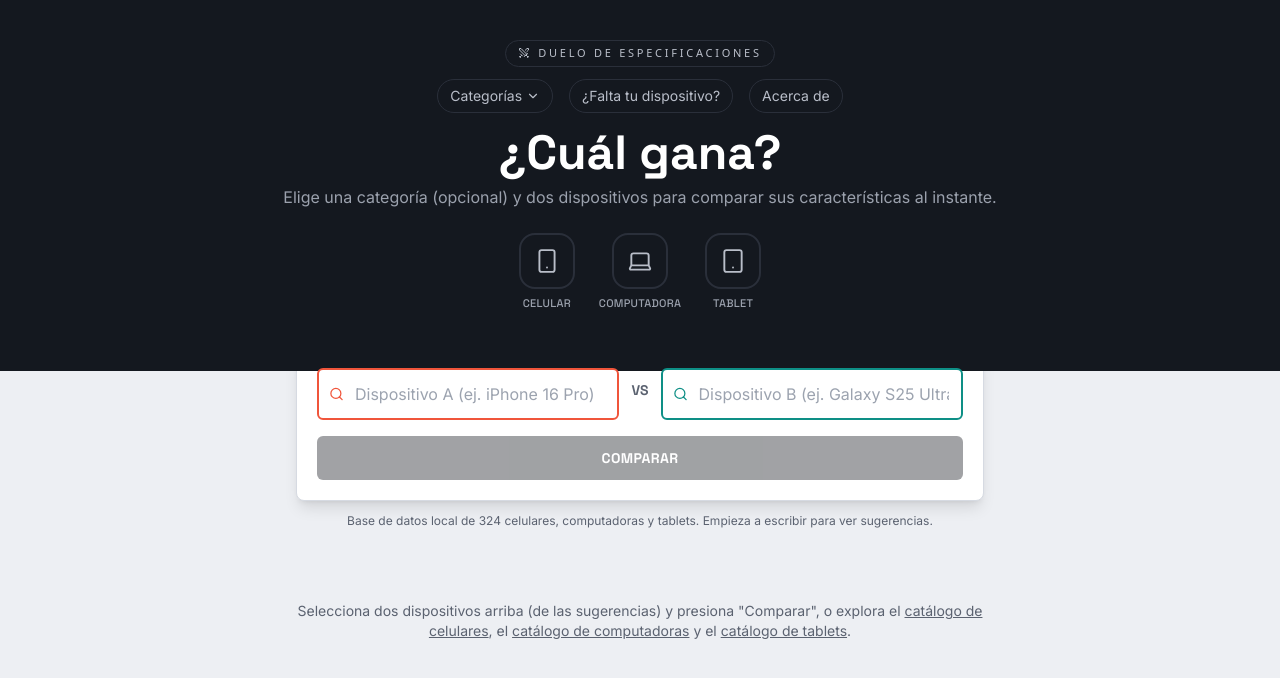
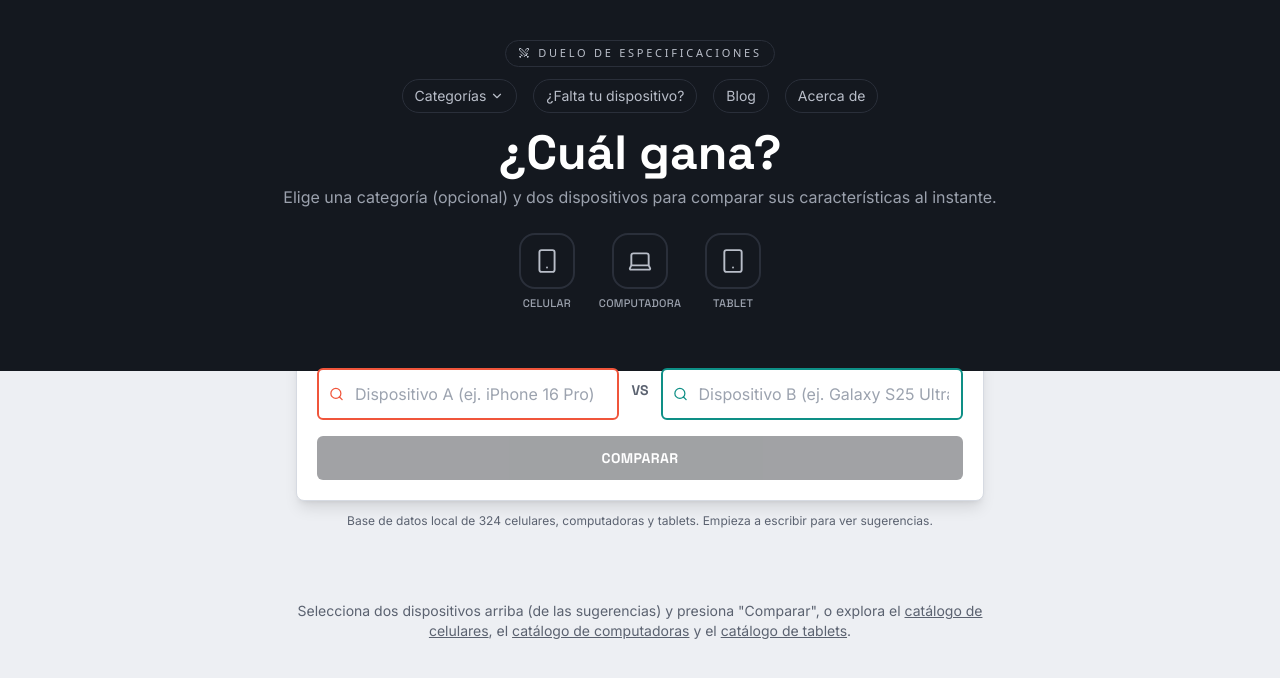
Before and after one commit to Francisco101299/comparador-dispositivos, a React (Vite) app: page / in a window 1280 px wide. Shown: the top 678 px of the page. Built offline with nearby package versions, Linux system fonts and the light colour scheme.

Commit message:
Update CategoryNav.jsx

```diff
--- a/src/components/CategoryNav.jsx
+++ b/src/components/CategoryNav.jsx
@@ -60,6 +60,9 @@ export default function CategoryNav() {
       <Link to="/sugerir" className="px-3 py-1.5 rounded-full" style={{ color: "#B9BEC9", border: "1px solid #2A2F3A" }}>
         ¿Falta tu dispositivo?
       </Link>
+      <Link to="/blog" className="px-3 py-1.5 rounded-full" style={{ color: "#B9BEC9", border: "1px solid #2A2F3A" }}>
+        Blog
+      </Link>
       <Link to="/acerca-de" className="px-3 py-1.5 rounded-full" style={{ color: "#B9BEC9", border: "1px solid #2A2F3A" }}>
         Acerca de
       </Link>
```
